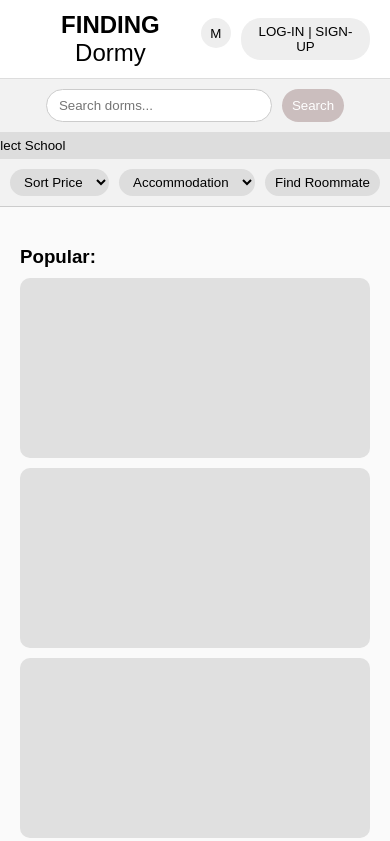
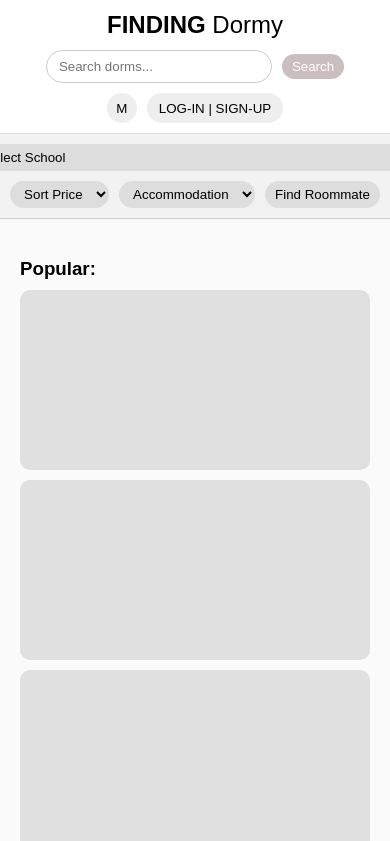
Before and after one commit to JuantheAntonio/finding_dormy, a website: page login/public/mainweb.html in a window 390 px wide. Shown: the top 841 px of the page. Drawn offline with Linux system fonts and the light colour scheme.

Commit message:
moved searchbar

```diff
--- a/login/public/mainweb.html
+++ b/login/public/mainweb.html
@@ -30,6 +30,11 @@
     }
     .logo-button span {
       font-weight: normal;
+    }
+    .search-container {
+      display: flex;
+      align-items: center;
+      gap: 10px;
     }
     .header-buttons {
       display: flex;
@@ -105,6 +110,14 @@
       .listing-box {
         flex: 1 1 100%;
       }
+      header {
+        flex-direction: column;
+        gap: 10px;
+      }
+      .search-container {
+        width: 100%;
+        justify-content: center;
+      }
     }
     @media (min-width: 600px) {
       .search-box {
@@ -116,15 +129,19 @@
 <body>
   <header>
     <button class="logo-button">FINDING <span>Dormy</span></button>
+
+    <div class="search-container">
+      <input type="text" class="search-box" placeholder="Search dorms..." oninput="handleSearch(this.value)">
+      <button class="filter-btn active">Search</button>
+    </div>
+
     <div class="header-buttons">
       <button class="circle-btn">M</button>
-    <button class="login-btn" onclick="window.location.href='index.html'">LOG-IN | SIGN-UP</button>
+      <button class="login-btn" onclick="window.location.href='index.html'">LOG-IN | SIGN-UP</button>
     </div>
   </header>
 
   <div class="filter-bar">
-    <input type="text" class="search-box" placeholder="Search dorms..." oninput="handleSearch(this.value)">
-    <button class="filter-btn active">Search</button>
     <select class="filter-btn">
       <option value="">Select School</option>
       <option value="upcebu">University of the Philippines-Cebu</option>
@@ -144,8 +161,6 @@
       <option value="usjrb">University of San Jose–Recoletos – Basak Campus</option>
       <option value="uspf">University of Southern Philippines Foundation</option>
       <option value="uv">University of the Visayas (Main Campus)</option>
-
-
     </select>
     <select class="filter-btn">
       <option value="">Sort Price</option>
```
